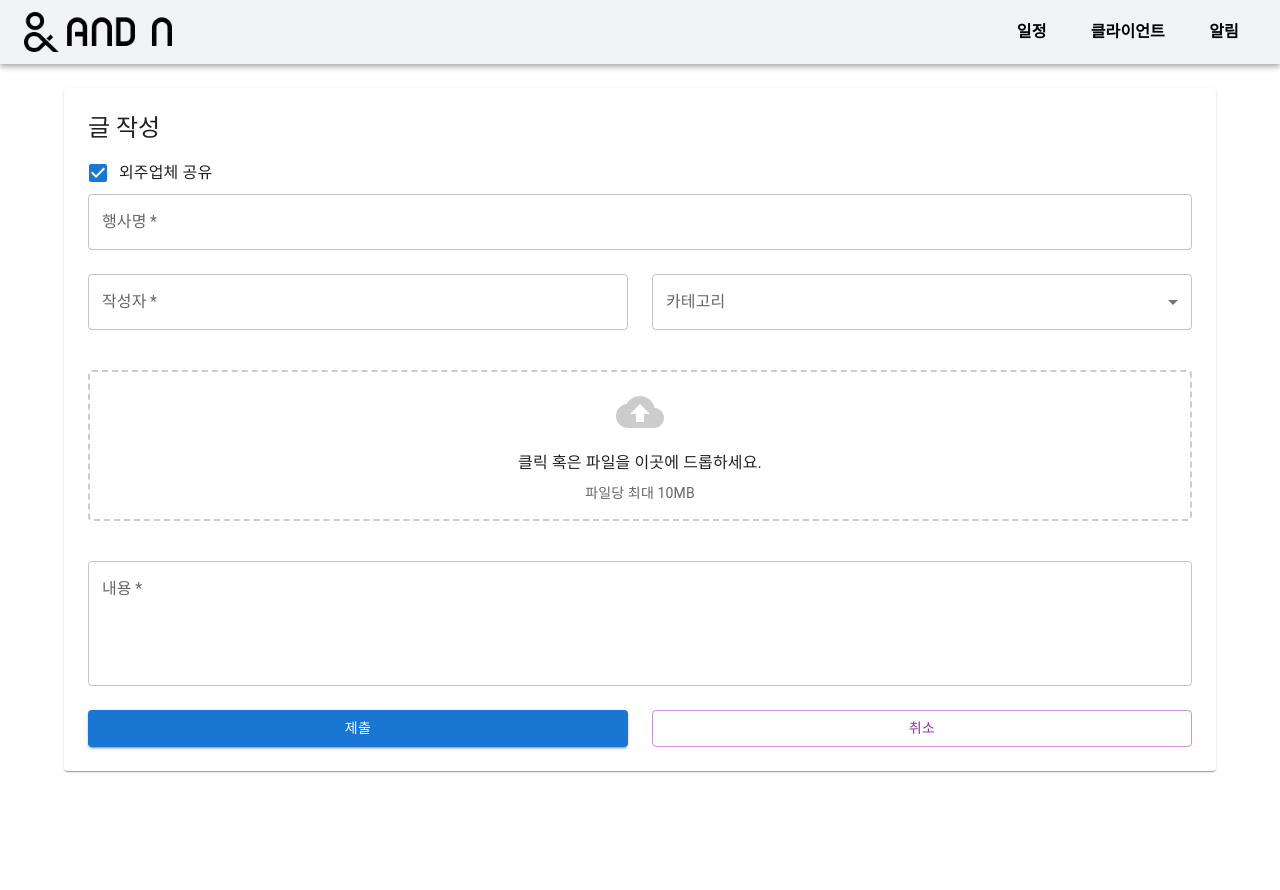
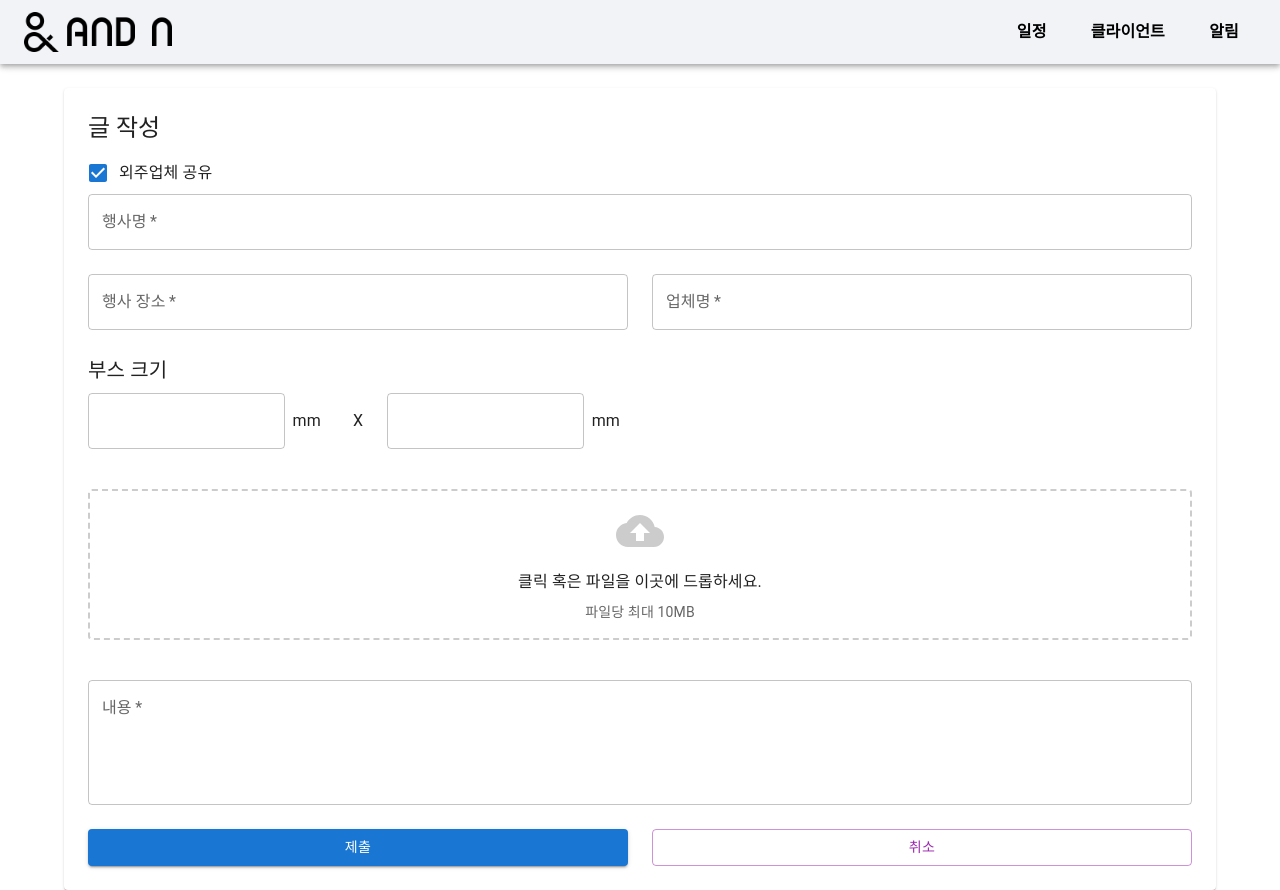
Before and after one commit to DevLarva/React_Noticeboard, a React (Create React App) app: page /newpost in a window 1280 px wide. Before the commit the page ends 800 px from the top, so only its background shows below. Built offline with nearby package versions, Linux system fonts and the light colour scheme.

Commit message:
Feat: 부스사이즈 텍필 추가

```diff
--- a/package.json
+++ b/package.json
@@ -6,8 +6,10 @@
     "@emotion/react": "^11.11.4",
     "@emotion/styled": "^11.11.5",
     "@mui/icons-material": "^5.16.0",
+    "@mui/lab": "^5.0.0-alpha.172",
     "@mui/material": "^5.16.0",
     "@mui/styled-engine-sc": "^6.0.0-alpha.18",
+    "@mui/x-date-pickers": "^7.10.0",
     "@testing-library/jest-dom": "^5.17.0",
     "@testing-library/react": "^13.4.0",
     "@testing-library/user-event": "^13.5.0",
--- a/src/components/PostView.js
+++ b/src/components/PostView.js
@@ -1,27 +1,15 @@
 import React, { useCallback, useState } from 'react';
 import { useDropzone } from 'react-dropzone';
-import {
-    Paper,
-    Typography,
-    Grid,
-    TextField,
-    Button,
-    FormControl,
-    InputLabel,
-    Select,
-    MenuItem,
-    Box,
-    Checkbox,
-    FormGroup,
-    FormControlLabel
-} from '@mui/material';
+import { Paper, Typography, Grid, TextField, Button, FormControl, InputLabel, Select, MenuItem, Box, Checkbox, FormGroup, FormControlLabel } from '@mui/material';
 import CloudUploadIcon from '@mui/icons-material/CloudUpload';
 
 export default function PostView() {
     const [title, setTitle] = useState('');
-    const [author, setAuthor] = useState('');
+    const [locate, setLocate] = useState('');
     const [content, setContent] = useState('');
-    const [category, setCategory] = useState('');
+    const [companyName, setCompanyName] = useState('');
+    const [boothWidth, setBoothWidth] = useState('');
+    const [boothHeight, setBoothHeight] = useState('');
     const [selectedFile, setSelectedFile] = useState(null);
 
     const onDrop = useCallback((acceptedFiles) => {
@@ -31,7 +19,6 @@ export default function PostView() {
     const { getRootProps, getInputProps } = useDropzone({ onDrop, accept: 'image/*', maxSize: 3145728 });
 
     const handleUpload = () => {
-        // 파일 업로드 처리 로직 추가
         if (selectedFile) {
             console.log(selectedFile);
         } else {
@@ -40,14 +27,16 @@ export default function PostView() {
     };
 
     const handleSubmit = () => {
-        console.log({ title, author, content, category });
+        console.log({ title, locate, content, companyName, boothWidth, boothHeight });
     };
 
     const handleCancel = () => {
         setTitle('');
-        setAuthor('');
+        setLocate('');
         setContent('');
-        setCategory('');
+        setCompanyName('');
+        setBoothWidth('');
+        setBoothHeight('');
         setSelectedFile(null);
     };
 
@@ -57,10 +46,8 @@ export default function PostView() {
                 글 작성
             </Typography>
             <FormGroup>
-
                 <FormControlLabel control={<Checkbox defaultChecked />} label="외주업체 공유" />
             </FormGroup>
-
             <Grid container spacing={3}>
                 <Grid item xs={12}>
                     <TextField
@@ -74,26 +61,47 @@ export default function PostView() {
                 </Grid>
                 <Grid item xs={12} sm={6}>
                     <TextField
-                        label="작성자"
+                        label="행사 장소"
                         variant="outlined"
                         fullWidth
-                        value={author}
-                        onChange={(e) => setAuthor(e.target.value)}
+                        value={locate}
+                        onChange={(e) => setLocate(e.target.value)}
                         required
                     />
                 </Grid>
                 <Grid item xs={12} sm={6}>
-                    <FormControl fullWidth>
-                        <InputLabel>카테고리</InputLabel>
-                        <Select
-                            label="카테고리"
-                            value={category}
-                            onChange={(e) => setCategory(e.target.value)}
-                        >
-                            <MenuItem value="카테고리1">카테고리1</MenuItem>
-                            <MenuItem value="카테고리2">카테고리2</MenuItem>
-                        </Select>
-                    </FormControl>
+                    <TextField
+                        label="업체명"
+                        variant="outlined"
+                        fullWidth
+                        value={companyName}
+                        onChange={(e) => setCompanyName(e.target.value)}
+                        required
+                    />
+                </Grid>
+                <Grid item xs={12} sm={6}>
+                    <Typography variant="h6" gutterBottom>
+                        부스 크기
+                    </Typography>
+                    <Box display="flex" alignItems="center">
+                        <TextField
+                            variant="outlined"
+                            value={boothWidth}
+                            onChange={(e) => setBoothWidth(e.target.value)}
+                            required
+                            sx={{ flex: 1 }}
+                        />
+                        <Typography sx={{ mx: 1 }}>mm</Typography>
+                        <Typography sx={{ mx: 3 }}>X</Typography>
+                        <TextField
+                            variant="outlined"
+                            value={boothHeight}
+                            onChange={(e) => setBoothHeight(e.target.value)}
+                            required
+                            sx={{ flex: 1 }}
+                        />
+                        <Typography sx={{ mx: 1 }}>mm</Typography>
+                    </Box>
                 </Grid>
                 <Grid item xs={12}>
                     <Box sx={{ my: 2, p: 2, border: '2px dashed #ccc', borderRadius: '4px', textAlign: 'center' }} {...getRootProps()}>
@@ -153,6 +161,8 @@ export default function PostView() {
 
 
 
+
+
 /*
 필수 내용
 행사명 , 행사 장소
```
Also changed, not shown: 2 other files (tests, documents, lock files or other folders).
